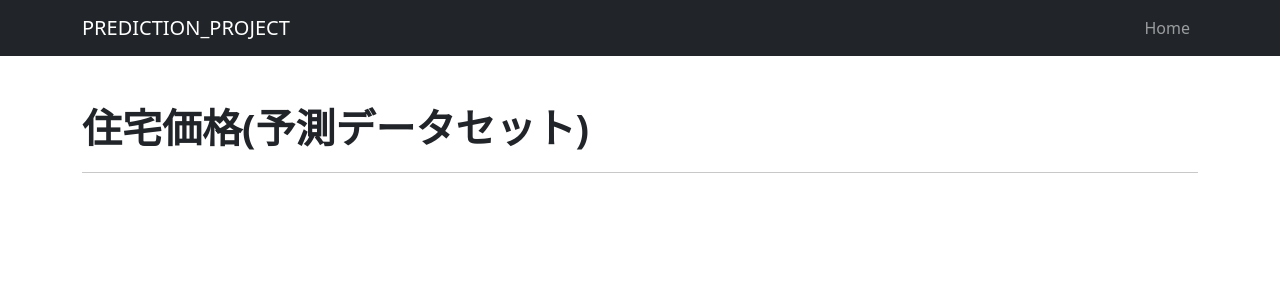
After one commit to sea-yassan33/prediction_project, a Django app: page /pred/houselist/ in a window 1280 px wide. The commit adds this page. Shown: the top 300 px of the page. Run offline with Django 4.2, Linux system fonts and the light colour scheme; some libraries are stand-ins or nearby versions.

Commit message:
update231224 ・テンプレート調整

```diff
--- /dev/null
+++ b/houseapp/templates/houselist.html
@@ -0,0 +1,20 @@
+{% extends 'base/base.html' %}
+{% load humanize %}
+{% load static %}
+{% block css %}<link rel="stylesheet" href="{% static 'css/style.css' %}"/>{% endblock %}
+{% block title %}HOUSE_PRICE_PREDICTION_LIST {{ block.super }}{% endblock %}
+{% block content %}
+<main class="container mt-5">
+	<div class="row">
+		<h1 class="fw-bolder mb-1">{{title}}</h1>
+	</div>
+	<div class="row">
+
+	</div>
+	<hr>
+
+</main>
+{% block js %}
+<script src="{% static 'js/house.js' %}"></script>
+{% endblock %}
+{% endblock %}
--- a/houseapp/templates/index.html
+++ b/houseapp/templates/index.html
@@ -22,7 +22,7 @@
 						<div class="col-sm-6 ">
 							<div class="mb-0 vstack gap-3">
 								<a href="{% url 'house'%}" class="btn btn-outline-secondary">住宅価格(モデルデータセット)</a>
-								<a href="#" class="btn btn-outline-secondary">住宅価格(予測データセット)</a>
+								<a href="{% url 'houselist'%}" class="btn btn-outline-secondary">住宅価格(予測データセット)</a>
 								<a href="#" class="btn btn-outline-secondary">歩行の健康度</a>
 							</div>
 						</div>
--- a/houseapp/urls.py
+++ b/houseapp/urls.py
@@ -4,4 +4,5 @@ from . import views
 urlpatterns = [
 	path('',views.index, name='index'),
 	path('house/',views.house, name='house'),
+	path('houselist/',views.houselist, name='houselist'),
 ]
--- a/houseapp/views.py
+++ b/houseapp/views.py
@@ -24,20 +24,18 @@ def house(request):
 			input_area = request.POST['area']
 			input_distance = request.POST['distance']
 			result_data = house_price_pre(df, input_area,input_distance)
-			msg = '予測出来ました。'
-		title = 'Prediction result'
+			msg = 'Made a prediction.'
 		form = HouseDateForm(request.POST)
 		submit = '再予測'
 		displayflg = 1
 	else:
-		title = 'House price prediction'
 		form = HouseDateForm()
 		submit = '予測'
 		result_data = {}
 		msg = 'test_message'
 		displayflg = 0
 	params = {
-		'title' : title,
+		'title' : '住宅価格(モデルデータセット)',
 		'form' : form,
 		'submit': submit,
 		'data': result_data,
@@ -45,3 +43,9 @@ def house(request):
 		'displayflg': displayflg,
 	}
 	return render(request, 'house.html', params)
+
+def houselist(request):
+	params = {
+		'title' : '住宅価格(予測データセット)',
+	}
+	return render(request, 'houselist.html', params)
```
